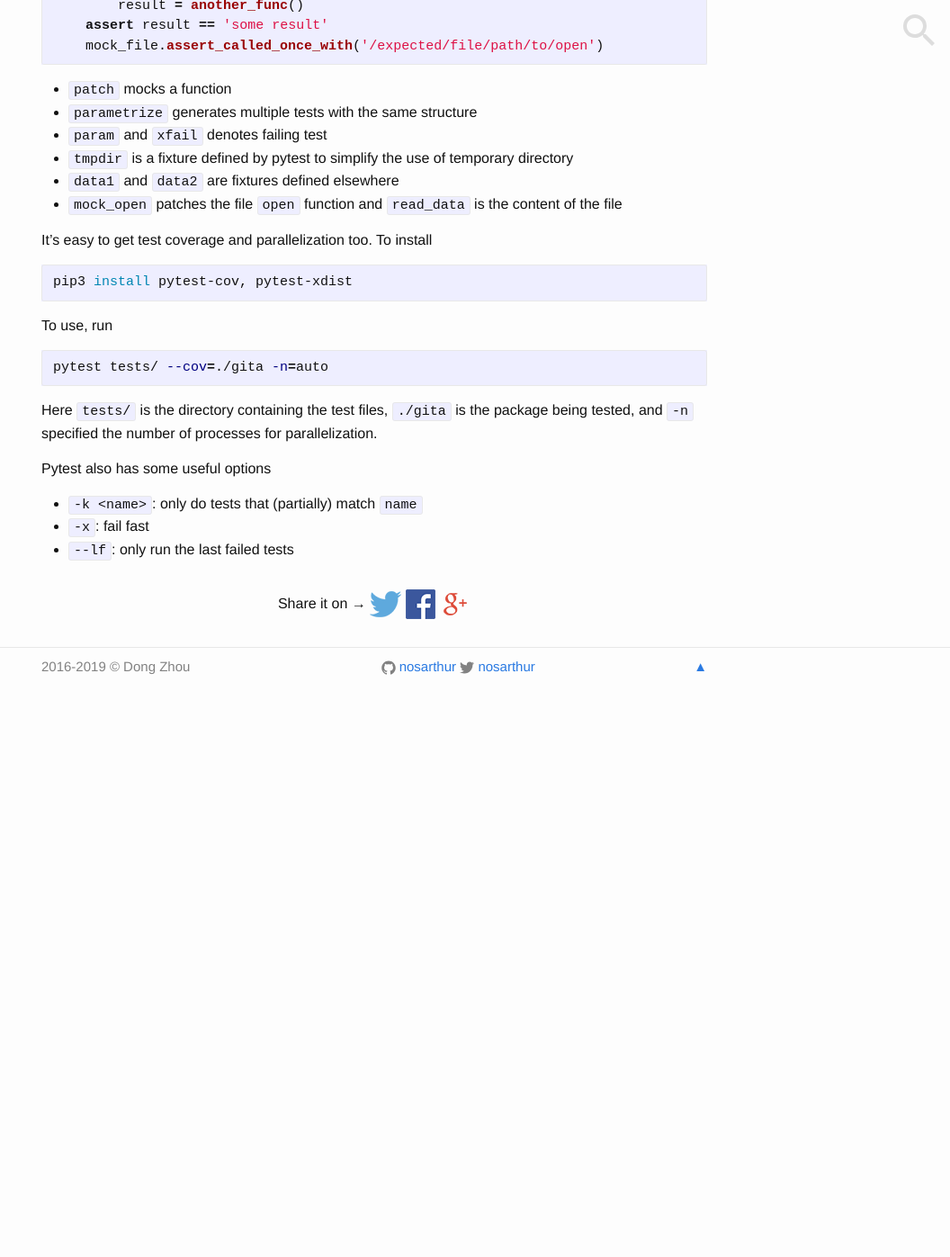
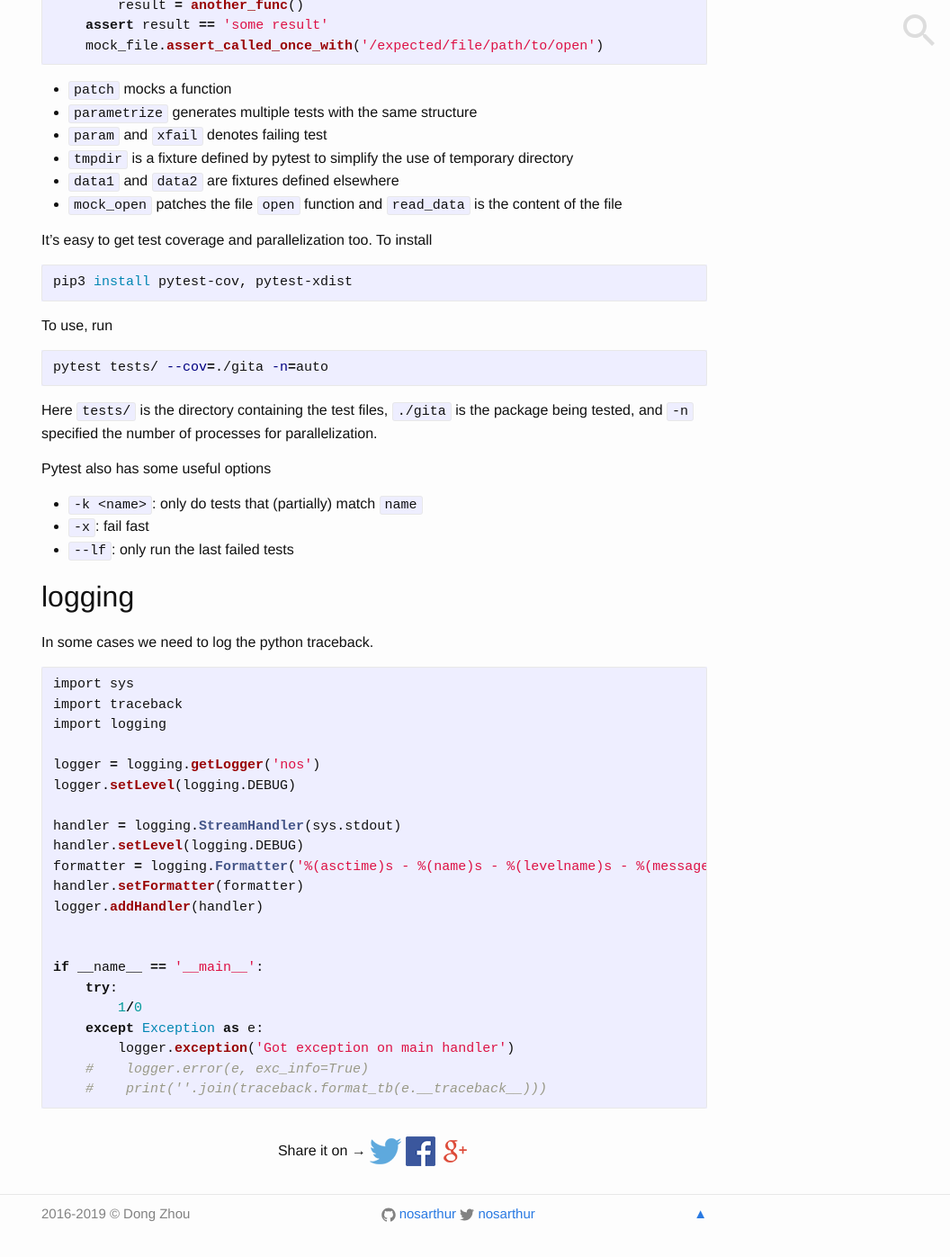
Before and after one commit to nosarthur/nosarthur.github.io, a Jekyll site: the page built from _posts/2018-09-01-python-tricks.md, in a window 1280 px wide and 1400 px high, scrolled down 2045 px. Shown: the top 1397 px of the window at 90% size, without its empty margins (224-1280 px from the left). Built offline with Jekyll 4.4.1, drawn with Linux system fonts in a browser that asks for light colours; comment, search, counter and statistics services are not loaded; before the commit the page ends 2838 px from its top, so only the background shows below that.

Commit message:
add python tricks

````diff
--- a/_posts/2018-09-01-python-tricks.md
+++ b/_posts/2018-09-01-python-tricks.md
@@ -135,3 +135,31 @@ Pytest also has some useful options
 * `-k <name>`: only do tests that (partially) match `name`
 * `-x`: fail fast
 * `--lf`: only run the last failed tests
+
+## logging
+
+In some cases we need to log the python traceback.
+
+```python
+import sys
+import traceback
+import logging
+
+logger = logging.getLogger('nos')
+logger.setLevel(logging.DEBUG)
+
+handler = logging.StreamHandler(sys.stdout)
+handler.setLevel(logging.DEBUG)
+formatter = logging.Formatter('%(asctime)s - %(name)s - %(levelname)s - %(message)s')
+handler.setFormatter(formatter)
+logger.addHandler(handler)
+
+
+if __name__ == '__main__':
+    try:
+        1/0
+    except Exception as e:
+        logger.exception('Got exception on main handler')
+    #    logger.error(e, exc_info=True)
+    #    print(''.join(traceback.format_tb(e.__traceback__)))
+```
````
